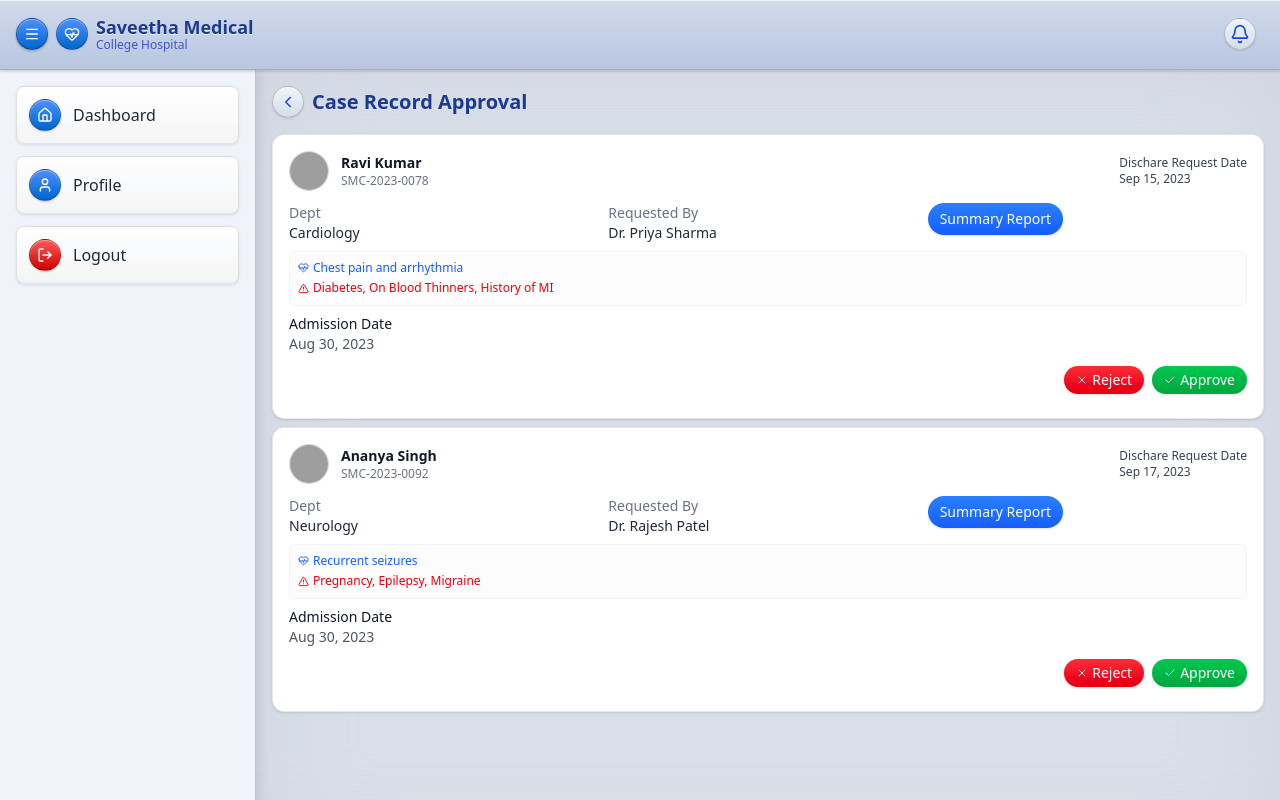
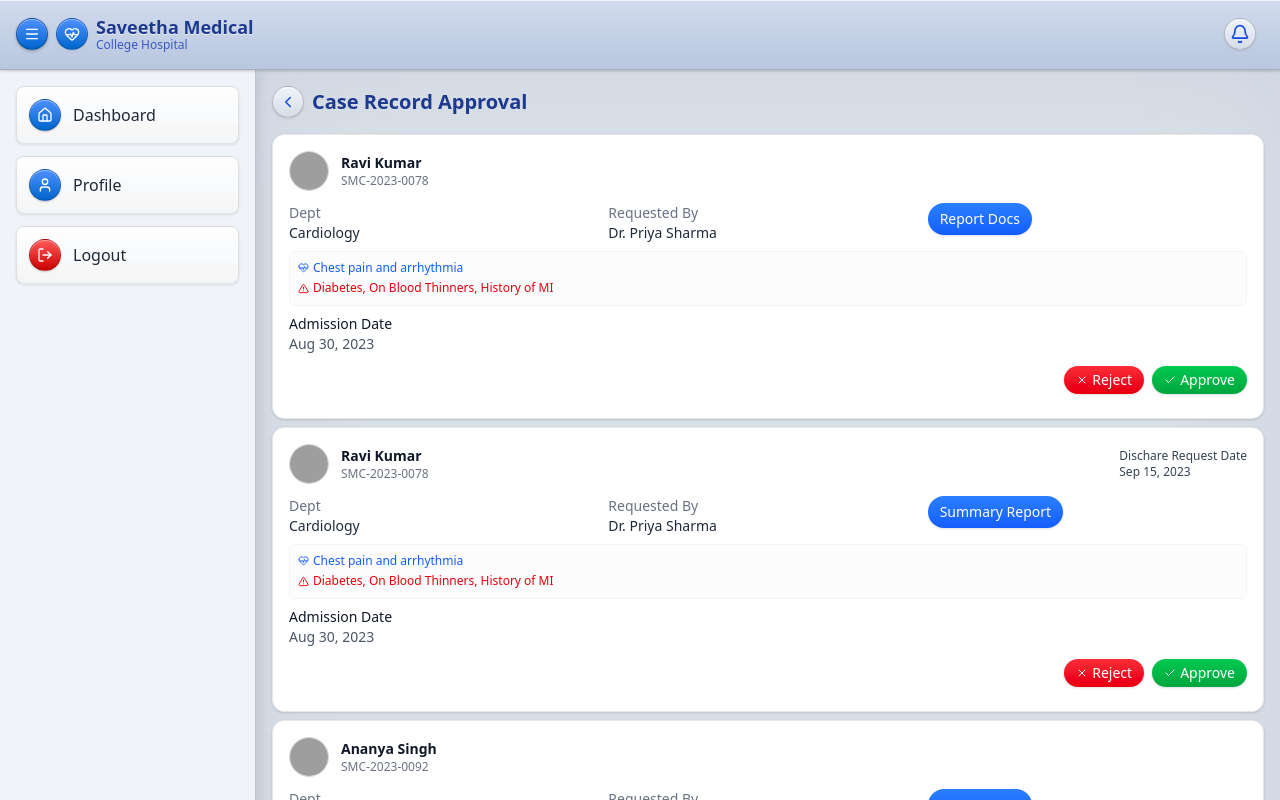
Before and after one commit to Mukunthan-A-R/simats-medical-client, a React (Vite) app: page /faculty/case-record-approvals/1 in a window 1280 px wide. Shown: the top 800 px of the page. Built offline with nearby package versions, Linux system fonts and the light colour scheme; grey boxes are pictures that could not be loaded.

Commit message:
patient case record aproval

```diff
--- /dev/null
+++ b/src/components/faculty/PatientCaseApprovalCard.jsx
@@ -0,0 +1,161 @@
+import {
+  AlertTriangleIcon,
+  CheckIcon,
+  HeartPulseIcon,
+  XCircleIcon,
+  XIcon,
+} from "lucide-react";
+import React, { useState } from "react";
+import { formatDate } from "../../utils/constants";
+import PatientMedicalRecordReport from "../../components/patient/PatientMedicalRecordReport";
+
+const PatientCaseApprovalCard = ({ patient }) => {
+  const [showFeedbackModal, setShowFeedbackModal] = useState(false);
+  const [feedbackText, setFeedbackText] = useState("");
+  const [viewSummary, setViewSummary] = useState(false);
+
+  const handleReject = () => setShowFeedbackModal(true);
+  const handleCloseModal = () => {
+    setShowFeedbackModal(false);
+    setFeedbackText("");
+  };
+
+  return (
+    <div className="bg-white border border-gray-200 rounded-xl shadow-sm hover:shadow-md transition-all duration-200 p-3 sm:p-4 flex flex-col gap-2 my-2">
+      {/* Header Section */}
+      <div className="flex items-center gap-3">
+        <img
+          src={patient.patientPhoto}
+          alt={patient.patientName}
+          className="h-10 w-10 rounded-full object-cover border border-gray-300"
+        />
+        <div className="flex-1 min-w-0">
+          <h3 className="text-sm font-semibold text-gray-900 truncate">
+            {patient.patientName}
+          </h3>
+          <p className="text-xs text-gray-500 truncate">{patient.patientId}</p>
+        </div>
+      </div>
+      {/* Key Info Row */}
+      <div className="grid grid-cols-3 text-xs sm:text-sm mt-1">
+        <div className="truncate">
+          <p className="text-gray-500">Dept</p>
+          <p className="font-medium text-gray-800 truncate">
+            {patient.department}
+          </p>
+        </div>
+        <div className="truncate">
+          <p className="text-gray-500">Requested By</p>
+          <p className="font-medium text-gray-800 truncate">
+            {patient.requestedBy}
+          </p>
+        </div>
+        <div className="truncate">
+          <button
+            onClick={() => setViewSummary(!viewSummary)}
+            className="flex items-center gap-1 px-3 py-1.5 text-xs sm:text-sm rounded-full text-white bg-gradient-to-b from-blue-500 to-blue-600 hover:from-blue-600 hover:to-blue-700 active:scale-95 transition-all shadow-sm"
+          >
+            Report Docs
+          </button>
+        </div>
+      </div>
+      {/* Reason & Alerts Combined */}
+      <div className="rounded-md border border-gray-100 bg-gray-50/50 p-2 text-xs leading-snug">
+        <p className="flex items-center text-blue-600 font-medium mb-1">
+          <HeartPulseIcon size={11} className="mr-1" /> {patient.reason}
+        </p>
+        {patient.alerts?.length > 0 && (
+          <p className="flex items-center text-red-600 font-medium">
+            <AlertTriangleIcon size={11} className="mr-1" />{" "}
+            {patient.alerts.join(", ")}
+          </p>
+        )}
+      </div>
+      <div className="font-medium text-gray-600 text-sm">
+        <p className="text-gray-900">Admission Date</p>
+        <p>Aug 30, 2023</p>
+      </div>
+      {/* Actions */}
+      <div className="flex justify-end gap-2 mt-1">
+        <button
+          onClick={handleReject}
+          className="flex items-center gap-1 px-3 py-1 text-xs sm:text-sm rounded-full text-white bg-gradient-to-b from-red-500 to-red-600 hover:from-red-600 hover:to-red-700 active:scale-95 transition-all shadow-sm"
+        >
+          <XIcon size={12} /> Reject
+        </button>
+        <button
+          onClick={() => alert("Approve")}
+          className="flex items-center gap-1 px-3 py-1 text-xs sm:text-sm rounded-full text-white bg-gradient-to-b from-green-500 to-green-600 hover:from-green-600 hover:to-green-700 active:scale-95 transition-all shadow-sm"
+        >
+          <CheckIcon size={12} /> Approve
+        </button>
+      </div>
+      {/* Feedback Modal */}
+      {showFeedbackModal && (
+        <div className="fixed inset-0 bg-black/40 flex items-center justify-center z-50 p-4">
+          <div className="bg-white rounded-lg shadow-xl w-full max-w-sm">
+            <div className="flex items-center justify-between px-3 py-2 border-b border-gray-100">
+              <h3 className="text-sm font-semibold text-gray-800 flex items-center">
+                <XCircleIcon size={14} className="text-red-600 mr-2" />
+                Rejection Feedback
+              </h3>
+              <button
+                onClick={handleCloseModal}
+                className="p-1 rounded-full hover:bg-gray-100"
+              >
+                <XIcon size={14} className="text-gray-500" />
+              </button>
+            </div>
+            <div className="p-3">
+              <textarea
+                className="w-full border border-gray-200 rounded-md p-2 text-sm focus:ring-2 focus:ring-blue-500 focus:border-blue-500 resize-none"
+                rows={3}
+                placeholder="Enter feedback..."
+                value={feedbackText}
+                onChange={(e) => setFeedbackText(e.target.value)}
+              />
+              <div className="flex justify-end gap-2 mt-3">
+                <button
+                  onClick={handleCloseModal}
+                  className="px-3 py-1.5 rounded-full text-xs bg-gray-100 hover:bg-gray-200"
+                >
+                  Cancel
+                </button>
+                <button
+                  onClick={() => {
+                    alert("Rejected with feedback!");
+                    handleCloseModal();
+                  }}
+                  className="px-3 py-1.5 rounded-full text-xs text-white bg-gradient-to-b from-red-500 to-red-600 hover:from-red-600 hover:to-red-700"
+                >
+                  Submit
+                </button>
+              </div>
+            </div>
+          </div>
+        </div>
+      )}
+      <div className="relative">
+        {viewSummary && (
+          //   <PatientMedicalRecordReport></PatientMedicalRecordReport>
+          <div className="fixed inset-0 bg-black/40 flex items-center justify-center z-50 p-4">
+            <div className="bg-white rounded-lg shadow-xl w-full max-w-sm">
+              <div className="flex flex-row justify-between p-4">
+                <p className="text-lg font-medium">Patient Medical Data</p>
+                <button
+                  onClick={() => {
+                    setViewSummary(false);
+                  }}
+                >
+                  <XIcon size={20}></XIcon>
+                </button>
+              </div>
+            </div>
+          </div>
+        )}
+      </div>
+    </div>
+  );
+};
+
+export default PatientCaseApprovalCard;
--- a/src/pages/faculty/FacultyCaseApproval.jsx
+++ b/src/pages/faculty/FacultyCaseApproval.jsx
@@ -1,6 +1,7 @@
 import { ChevronLeftIcon } from "lucide-react";
 import { useNavigate } from "react-router-dom";
 import PatientDischargeCard from "./PatientDischargeCard";
+import PatientCaseApprovalCard from "../../components/faculty/PatientCaseApprovalCard";
 
 const FacultyCaseApproval = () => {
   const navigate = useNavigate();
@@ -94,6 +95,7 @@ const FacultyCaseApproval = () => {
 
       {patients.map((patient) => (
         <>
+          <PatientCaseApprovalCard patient={patient} />
           <PatientDischargeCard patient={patient} />
         </>
       ))}
```
